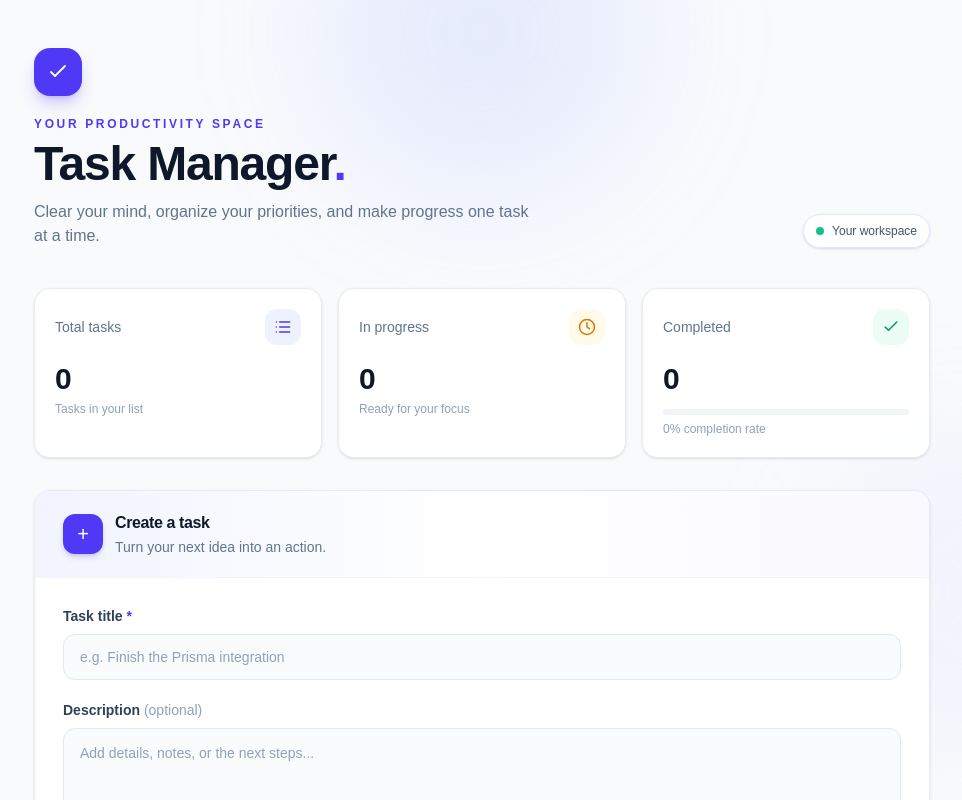
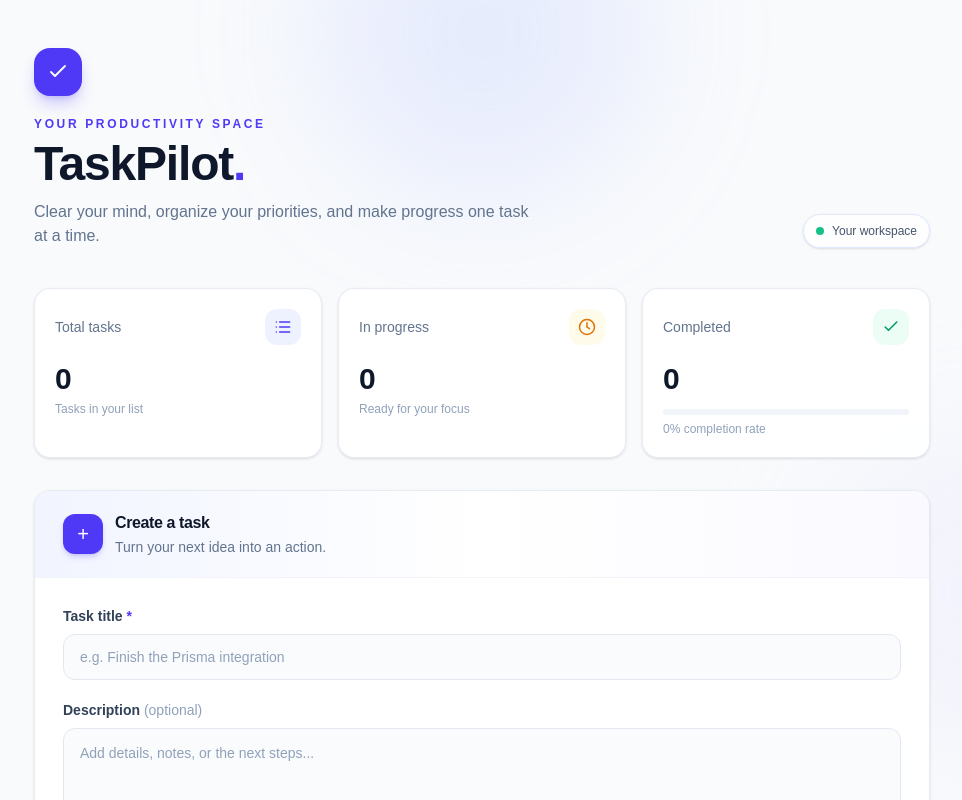
Before and after one commit to Worldoflotfi/Task-manager, a Next.js app in the folder Desktop/task-manager/: page / in a window 1280 px wide. Shown: the top 800 px of the page, without its empty margins (158-1120 px from the left). Built offline with nearby package versions, Linux system fonts and the light colour scheme; no server answers; the database is empty.

Commit message:
TaskPilot

```diff
--- a/Desktop/task-manager/app/layout.tsx
+++ b/Desktop/task-manager/app/layout.tsx
@@ -13,8 +13,8 @@ const geistMono = Geist_Mono({
 });
 
 export const metadata: Metadata = {
-  title: "Task Manager by Lotfy",
-  description: "Generated by create next app",
+  title: "TaskPilot by Lotfy",
+  description: "AI-powered task management and productivity app built with Next.js",
 };
 
 export default function RootLayout({ children }: LayoutProps<"/">) {
--- a/Desktop/task-manager/app/page.tsx
+++ b/Desktop/task-manager/app/page.tsx
@@ -243,7 +243,7 @@ export default function Home() {
           <div className="flex flex-col justify-between gap-4 sm:flex-row sm:items-end">
             <div>
               <h1 className="text-4xl font-extrabold tracking-tight text-slate-900 sm:text-5xl">
-                Task Manager<span className="text-indigo-600">.</span>
+                TaskPilot<span className="text-indigo-600">.</span>
               </h1>
               <p className="mt-3 max-w-lg text-sm leading-6 text-slate-500 sm:text-base">
                 Clear your mind, organize your priorities, and make progress
--- a/Desktop/task-manager/package.json
+++ b/Desktop/task-manager/package.json
@@ -1,5 +1,5 @@
 {
-  "name": "task-manager",
+  "name": "TaskPilot",
   "version": "0.1.0",
   "private": true,
   "scripts": {
```
